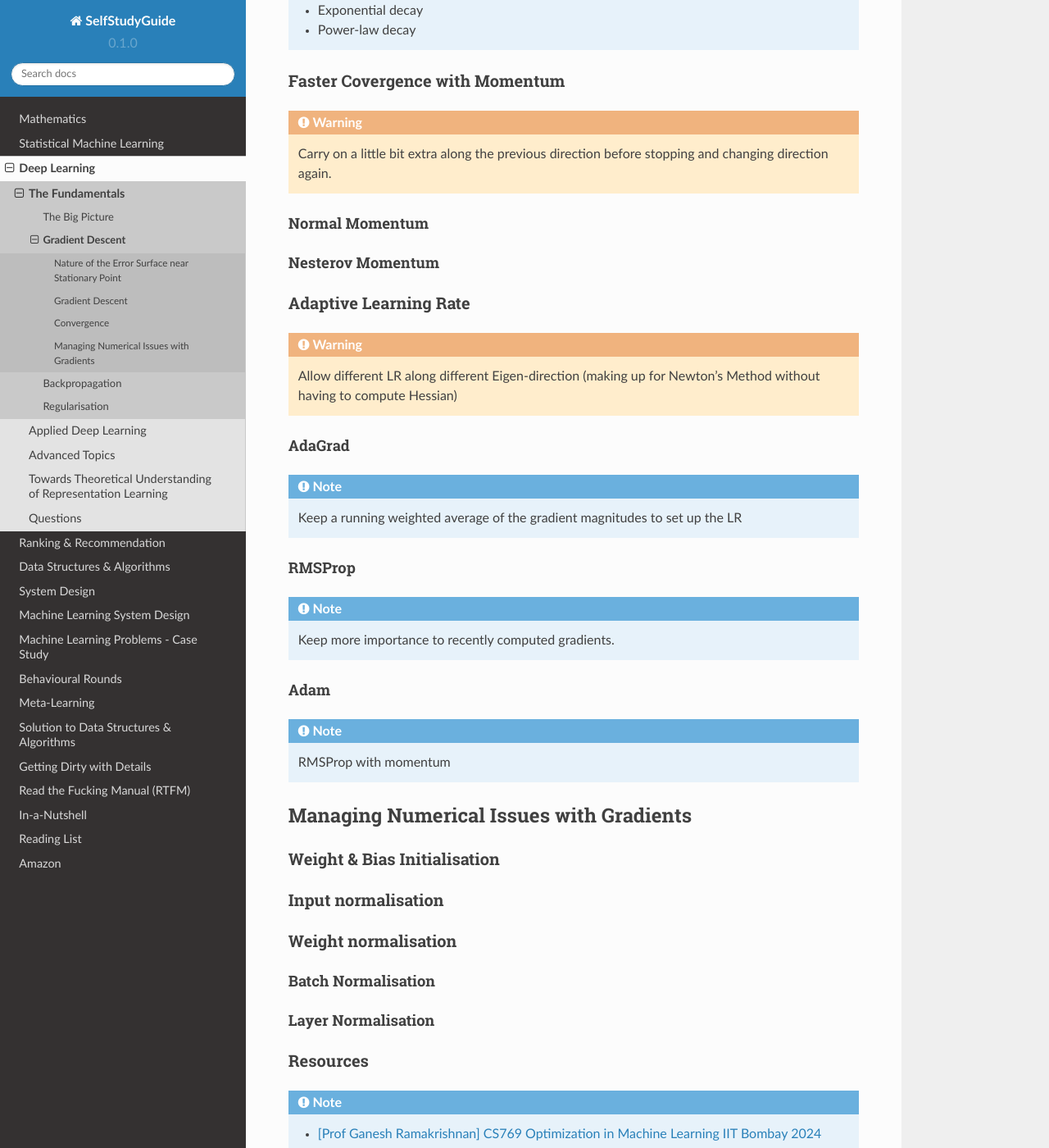
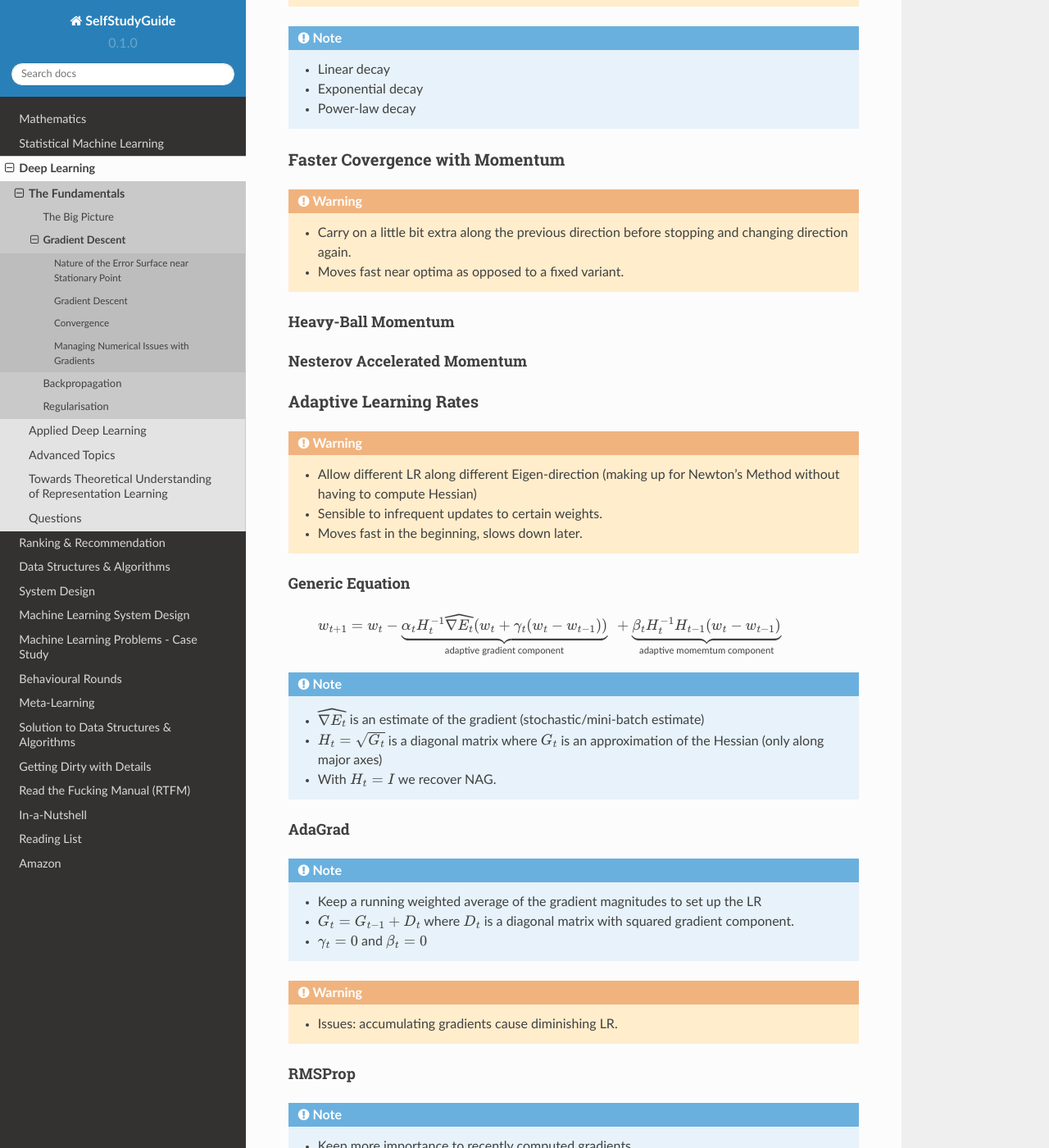
Before and after one commit to uselesstechjunks/leetcode, a Sphinx documentation site: the page built from docs/source/dl/basics/gd.rst, in a window 1280 px wide and 1400 px high, scrolled down 1361 px. Shown: the whole window at 82% size. Built offline with Sphinx 7.4.7 and the Read the Docs theme 2.0.0, drawn with Linux system fonts in a browser that asks for light colours; some of the changed text lies outside the part shown.

Commit message:
Update gd.rst (#138)
* Update gd.rst

* Update gd.rst

* Update gd.rst

```diff
--- a/docs/source/dl/basics/gd.rst
+++ b/docs/source/dl/basics/gd.rst
@@ -33,7 +33,10 @@ Convergence
 .. warning::
 	* With fixed learning rate, convergence is not guaranteed.
 
-		* Learning-Rate should be less than (TODO: derive) a function of the condition number to ensure convergent behaviour.
+		* (TODO: derive) In the near proximity of a stationary point where quadratic approximation is reasonable
+
+			* the Learning-rate should be :math:`\eta\le 2/\lambda_\mathrm{max}`
+			* With this learning-rate, the optimization improves on the error by a factor of :math:`(1+1/\kappa)` where :math:`\kappa=\lambda_\mathrm{max}/\lambda_\mathrm{min}` is the condition number of the Hessian.
 		* Assuming that the LR is set accordingly, it takes infinitely many steps to reach the minimum.
 		* Need to set the threshold somewhere.
 	* TODO: proof
@@ -51,32 +54,57 @@ Learning-Rate Schedule
 Faster Covergence with Momentum
 ===================================================================================
 .. warning::
-	Carry on a little bit extra along the previous direction before stopping and changing direction again.
+	* Carry on a little bit extra along the previous direction before stopping and changing direction again.
+	* Moves fast near optima as opposed to a fixed variant.
 
-Normal Momentum
+Heavy-Ball Momentum
 """""""""""""""""""""""""""""""""""""""""""""""""""""""""""""""""""""""""""""""""""
-Nesterov Momentum
+Nesterov Accelerated Momentum
 """""""""""""""""""""""""""""""""""""""""""""""""""""""""""""""""""""""""""""""""""
 
-Adaptive Learning Rate
+Adaptive Learning Rates
 ===================================================================================
 .. warning::
-	Allow different LR along different Eigen-direction (making up for Newton's Method without having to compute Hessian)
+	* Allow different LR along different Eigen-direction (making up for Newton's Method without having to compute Hessian)
+	* Sensible to infrequent updates to certain weights.
+	* Moves fast in the beginning, slows down later.
+
+Generic Equation
+"""""""""""""""""""""""""""""""""""""""""""""""""""""""""""""""""""""""""""""""""""
+.. math:: w_{t+1}=w_t-\underbrace{\alpha_tH_t^{-1}\widehat{\nabla E_t}(w_t+\gamma_t(w_t-w_{t-1}))}_\text{adaptive gradient component}+\underbrace{\beta_tH_t^{-1}H_{t-1}(w_t-w_{t-1})}_\text{adaptive momemtum component}
+
+.. note::
+	* :math:`\widehat{\nabla E_t}` is an estimate of the gradient (stochastic/mini-batch estimate)
+	* :math:`H_t=\sqrt{G_t}` is a diagonal matrix where :math:`G_t` is an approximation of the Hessian (only along major axes)
+	* With :math:`H_t=I` we recover NAG.
 
 AdaGrad
 """""""""""""""""""""""""""""""""""""""""""""""""""""""""""""""""""""""""""""""""""
 .. note::
-	Keep a running weighted average of the gradient magnitudes to set up the LR
+	* Keep a running weighted average of the gradient magnitudes to set up the LR
+	* :math:`G_t=G_{t-1}+D_t` where :math:`D_t` is a diagonal matrix with squared gradient component.
+	* :math:`\gamma_t=0` and :math:`\beta_t=0`
+
+.. warning::
+	* Issues: accumulating gradients cause diminishing LR.
 
 RMSProp
 """""""""""""""""""""""""""""""""""""""""""""""""""""""""""""""""""""""""""""""""""
 .. note::
-	Keep more importance to recently computed gradients.
+	* Keep more importance to recently computed gradients.
+	* :math:`G_t=(1-\beta)G_{t-1}+\beta D_t`.
+	* :math:`\gamma_t=0` and :math:`\beta_t=0`
+
+.. warning::
+	* Issues: LR can get real close to 0.
 
 Adam
 """""""""""""""""""""""""""""""""""""""""""""""""""""""""""""""""""""""""""""""""""
 .. note::
 	RMSProp with momentum
+
+.. tip::
+	* Renormalizes the momentum and LR to keep things numerically stable.
 
 ***********************************************************************************
 Managing Numerical Issues with Gradients
@@ -99,3 +127,5 @@ Resources
 
 		* `Full Playlist on YT <https://www.youtube.com/playlist?list=PLyo3HAXSZD3yhIPf7Luk_ZHM_ss2fFCVV>`_
 		* `Unified all GD variants <https://youtu.be/2QNquvof1WA?list=PLyo3HAXSZD3yhIPf7Luk_ZHM_ss2fFCVV&t=865>`_
+	* `[ruder.io] An overview of gradient descent optimization algorithms <https://www.ruder.io/optimizing-gradient-descent/>`_
+	* `This SO post on understanding how adaptive methods try to estimate Hessian <https://math.stackexchange.com/a/2349067>`_
```
